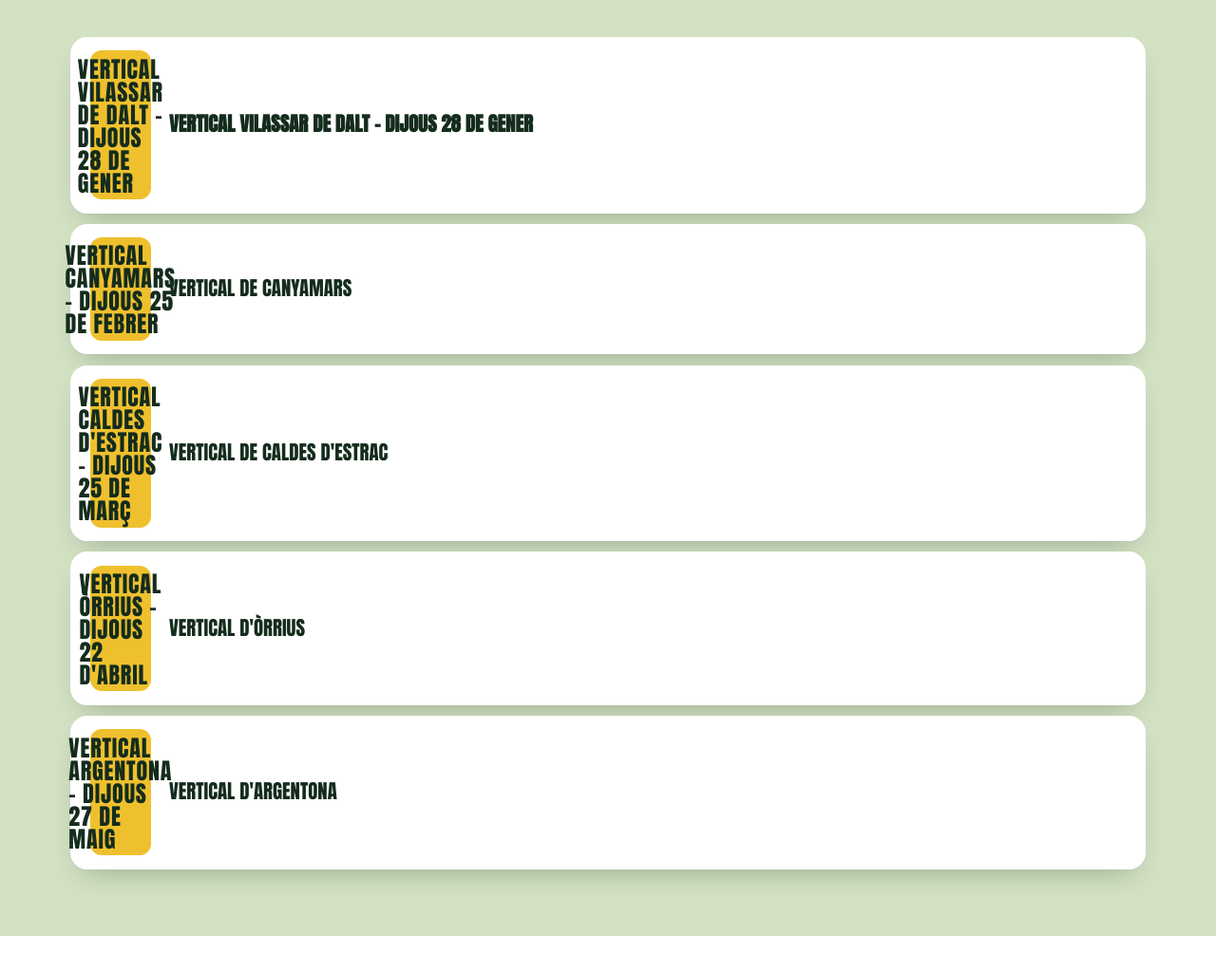
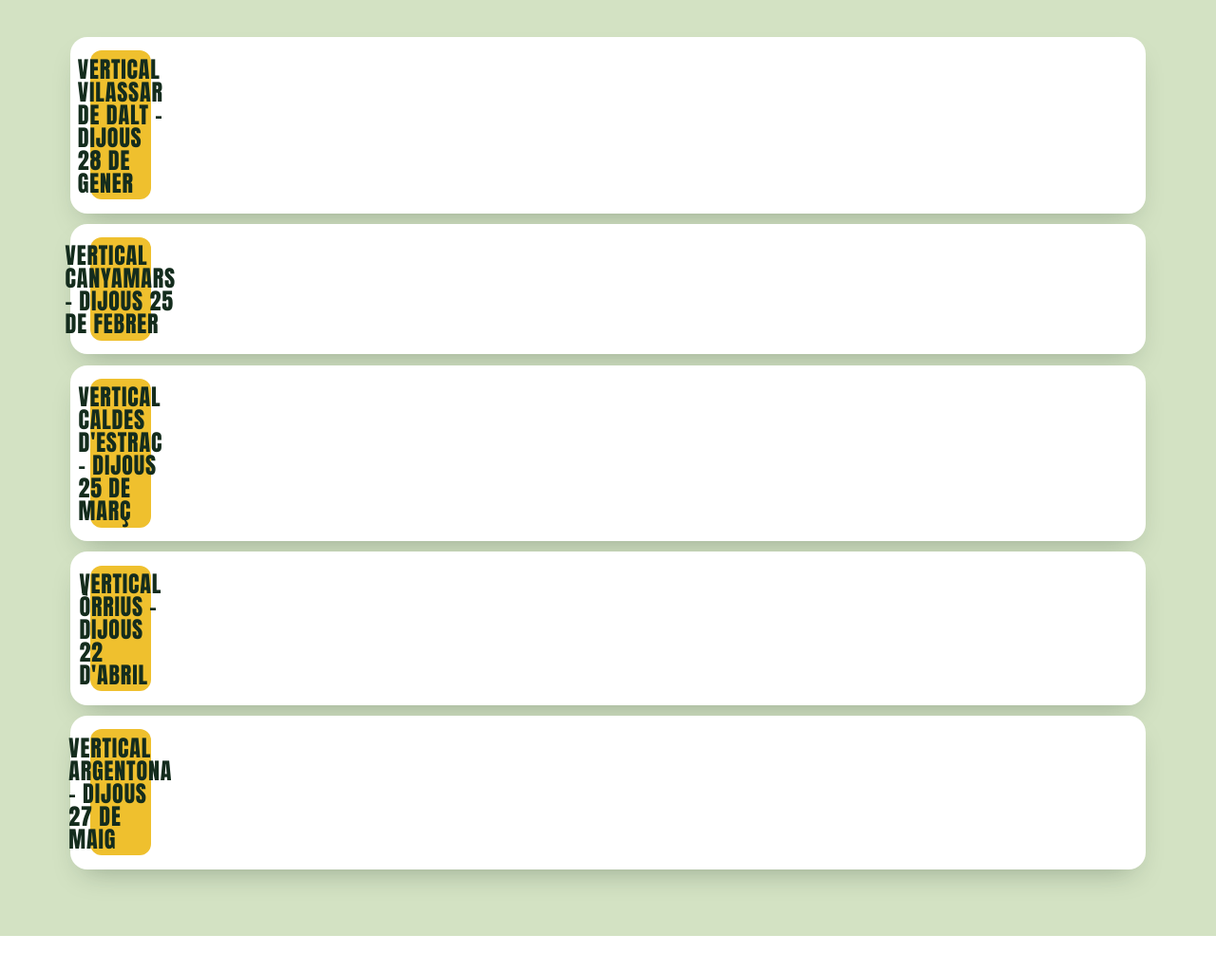
Before and after one commit to arnaucarbonell/viulamuntanya, a plain HTML site: page verticals.html in a window 1280 px wide. Shown: the part 804-1828 px from the top of the page at 95% size. Drawn offline with Linux system fonts and the light colour scheme.

Commit message:
Update verticals.html

```diff
--- a/verticals.html
+++ b/verticals.html
@@ -74,23 +74,18 @@
       <ol class="calendar">
         <li class="calendar__row reveal">
           <span class="calendar__date"><b>Vertical Vilassar de dalt - Dijous 28 de gener</b></span>
-          <a class="calendar__name" href="#vilassar-de-dalt"><b>Vertical Vilassar de dalt - Dijous 28 de gener</b></a>
         </li>
         <li class="calendar__row reveal">
           <span class="calendar__date"><b>Vertical Canyamars - Dijous 25 de febrer</b></span>
-          <a class="calendar__name" href="#canyamars">Vertical de Canyamars</a>
         </li>
         <li class="calendar__row reveal">
           <span class="calendar__date"><b>Vertical Caldes d'estrac - Dijous 25 de març</b></span>
-          <a class="calendar__name" href="#caldes-destrac">Vertical de Caldes d'Estrac</a>
         </li>
         <li class="calendar__row reveal">
           <span class="calendar__date"><b>Vertical Òrrius - Dijous 22 d'abril</b></span>
-          <a class="calendar__name" href="#orrius">Vertical d'Òrrius</a>
         </li>
         <li class="calendar__row reveal">
           <span class="calendar__date"><b>Vertical Argentona - Dijous 27 de maig</b></span>
-          <a class="calendar__name" href="#argentona">Vertical d'Argentona</a>
         </li>
       </ol>
     </div>
```
